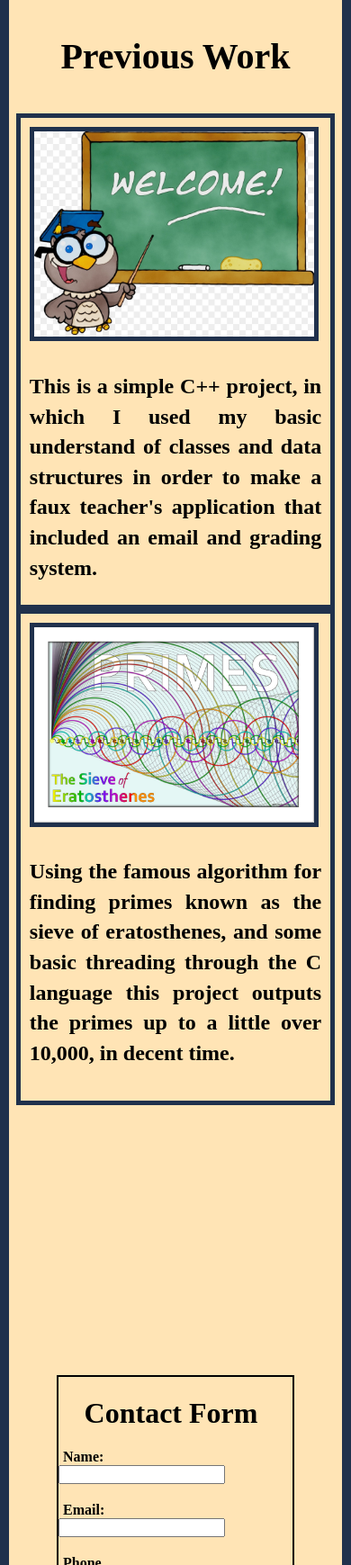
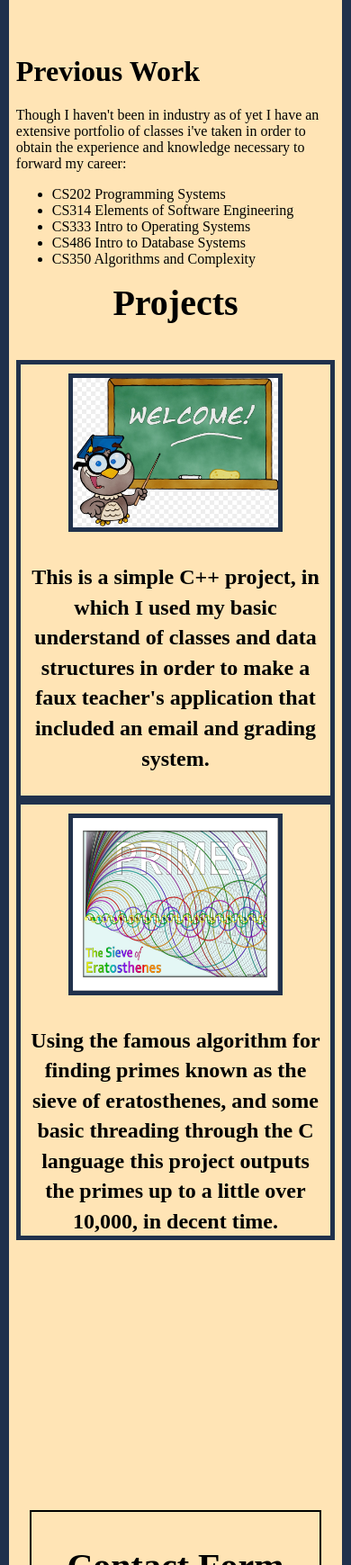
Before and after one commit to TraeDWill/personalwebsite, a plain HTML site: page index.html in a window 390 px wide. Shown: the part 2021-3760 px from the top of the page at 90% size. Drawn offline with Linux system fonts and the light colour scheme.

Commit message:
Final media query adjustments

```diff
--- a/index.html
+++ b/index.html
@@ -68,7 +68,20 @@
       </div>
     </section>
     <br />
-    <h1 class = "previous" id = "previous">Previous Work</h1>
+    <div class = "past">
+      <h1>Previous Work</h1>
+      <p>Though I haven't been in industry as of yet I have an extensive portfolio of classes i've taken in order to obtain the experience and knowledge necessary
+        to forward my career:
+      </p>
+      <ul>
+        <li>CS202 Programming Systems</li>
+        <li>CS314 Elements of Software Engineering</li>
+        <li>CS333 Intro to Operating Systems</li>
+        <li>CS486 Intro to Database Systems</li>
+        <li>CS350 Algorithms and Complexity</li>
+      </ul>
+    </div>
+    <h1 class = "previous" id = "previous">Projects</h1>
     <section class="grid-projects" id="grid-projects">
       <div class="school">
         <a href="https://github.com/TraeDWill/SchoolApplication.git">
--- a/pw.css
+++ b/pw.css
@@ -17,15 +17,15 @@ body {
 .owl{
   margin-top: 10px;
   border: 5px solid #20314c;
-  width: 96%;
+  width: 70%;
   margin-left: 5px;
 }
 
 .sieve{
   margin-top: 10px;
   border: 5px solid #20314c;
-  width: 96%;
-  height: 58%;
+  width: 70%;
+  height: 61%;
   margin-left: 5px;
 }
 .bio{
@@ -80,7 +80,7 @@ body {
     'bio2 bio2 bio2';
 }
 .school {
-  text-align: justify;
+  text-align: center;
   font-size: x-large;
   grid-area: school;
   width: auto;
@@ -90,7 +90,7 @@ body {
   border: 5px solid #20314c;
 }
 .primes{
-  text-align: justify;
+  text-align: center;
   font-size: x-large;
   grid-area: primes;
   width: auto;
@@ -232,7 +232,7 @@ body {
     margin-bottom: 150px;
   }
   .sieve{
-    height:39%;
+    height:32.5%;
     margin-left: 0;
   }
   .owl{
--- a/pw.js
+++ b/pw.js
@@ -2,13 +2,17 @@ let form = document.querySelector('form');
 form.style.margin = '0 auto';
 form.style.border = '2px solid';
 form.style.height = '450px';
-form.style.width = '260px';
+form.style.width = '300px';
 form.style.marginBottom = '50px';
+form.style.textAlign = 'right';
+form.style.padding = '10px';
 
 let h1 = document.querySelector('#form-header');
 h1.style.textAlign = 'center';
 h1.style.inlineSize = '250px';
 h1.style.overflowWrap = 'break-word';
+h1.style.fontSize = '2.5em'
+h1.style.marginLeft = '25px';
 
 let div = document.querySelectorAll('.form-div');
 for (var i = 0; i < div.length; ++i) {
@@ -21,13 +25,15 @@ for (var i = 0; i < formElement.length; ++i) {
   formElement[i].style.fontWeight = 'bold';
   formElement[i].style.textAlign = 'left';
   formElement[i].style.float = 'left';
-  formElement[i].style.width = '75px';
+  formElement[i].style.width = 'auto';
   formElement[i].style.paddingLeft = '5px';
+  formElement[i].style.fontSize = '1.1em'
 }
 
 let formInput = document.getElementsByClassName('.form-input');
 for (var i = 0; i < formInput.length; ++i) {
   formInput[i].style.textAlign = 'right';
+  formInput[i].style.paddingRight = '10px';
 }
 
 let button = document.getElementsByClassName('.btn');
@@ -54,22 +60,22 @@ dateInput.style.paddingRight = '40px';
 dateInput.style.marginRight = '10px';
 
 let buttonPrimary = document.querySelector('.btn-primary');
-buttonPrimary.style.backgroundColor = 'green';
+buttonPrimary.style.backgroundColor = '#20314c';
 buttonPrimary.style.color = 'white';
-buttonPrimary.style.fontSize = '1em';
+buttonPrimary.style.fontSize = '1.3em';
 buttonPrimary.style.textAlign = 'center';
 buttonPrimary.style.transitionDuration = '0.4ms';
 buttonPrimary.style.float = 'left';
 buttonPrimary.style.border = '1px solid black';
 buttonPrimary.style.padding = '5px 35px';
 buttonPrimary.style.marginTop = '20px';
-buttonPrimary.style.marginLeft = '6px';
+buttonPrimary.style.marginLeft = '12px';
 
 let buttonSecondary = document.querySelector('.btn-secondary');
 buttonSecondary.style.backgroundColor = 'white';
-buttonSecondary.style.color = 'green';
+buttonSecondary.style.color = '#20314c';
 buttonSecondary.style.border = '1px solid green';
-buttonSecondary.style.fontSize = '1em';
+buttonSecondary.style.fontSize = '1.3em';
 buttonSecondary.style.textAlign = 'center';
 buttonSecondary.style.transitionDuration = '0.4ms';
 buttonSecondary.style.float = 'left';
@@ -80,6 +86,7 @@ let fieldset = document.querySelector('fieldset');
 fieldset.style.border = 'none';
 fieldset.style.marginTop = '20px';
 fieldset.style.padding = '0px';
+fieldset.style.textAlign = 'left';
 
 buttonPrimary.onclick = function () {
   let username = form.elements['user'];
```
